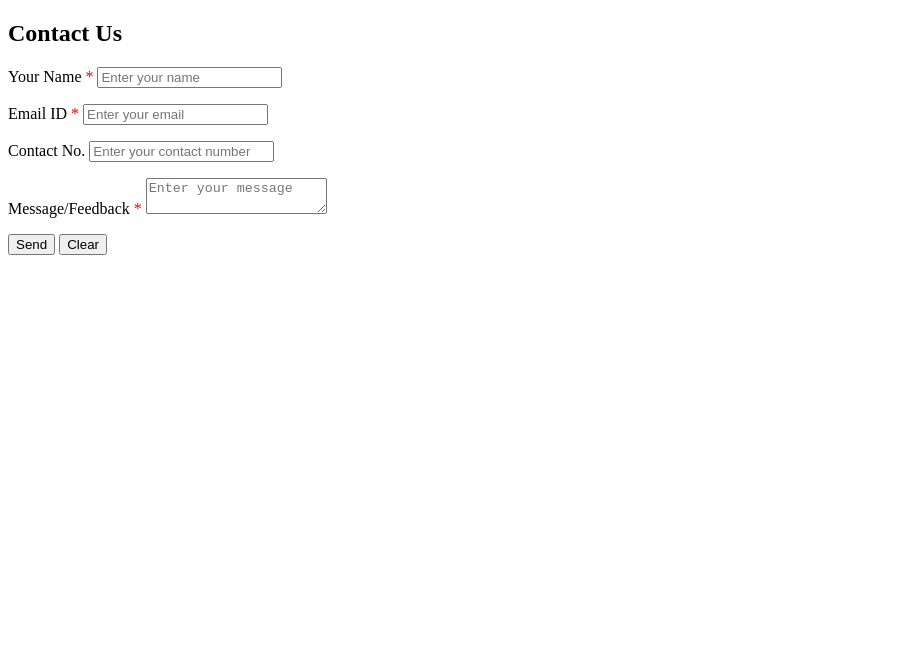
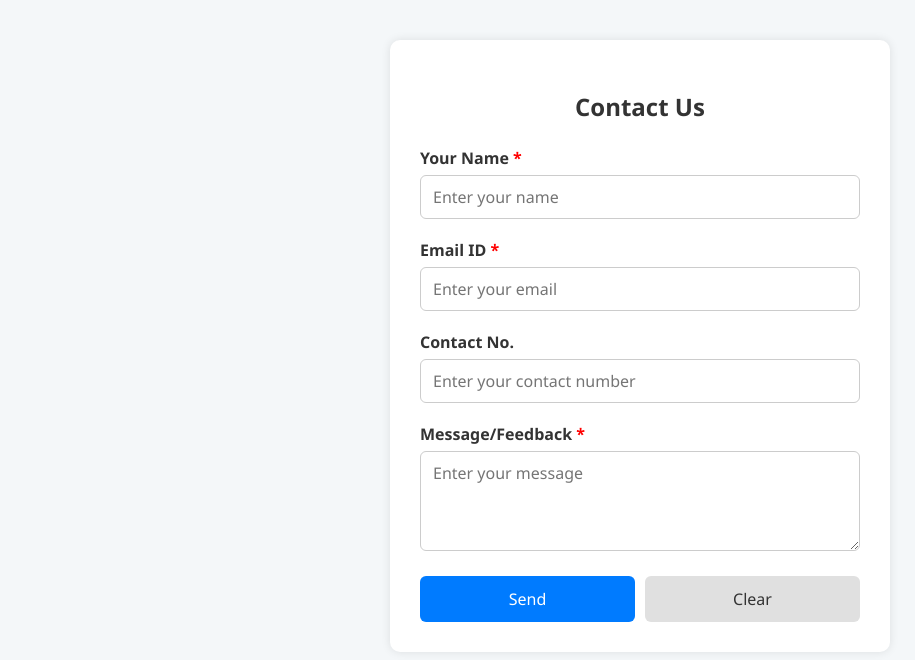
Before and after one commit to Rampawardz/prachiti_international_school, a website: page public/Contact.html in a window 1280 px wide. Shown: the whole page, without its empty margins (0-915 px from the left). Drawn offline with Linux system fonts and the light colour scheme.

Commit message:
Fix: updated contact.html

```diff
--- a/public/Contact.html
+++ b/public/Contact.html
@@ -2,48 +2,163 @@
 <html lang="en">
 <head>
   <meta charset="UTF-8" />
-  <meta name="viewport" content="width=device-width, initial-scale=1.0" />
+  <meta name="viewport" content="width=device-width, initial-scale=1.0"/>
   <title>Contact Us</title>
   <style>
-    .form-group { margin-bottom: 1rem; }
-    .required { color: red; }
-    .invalid { border-color: red; }
-    .btn-group { margin-top: 1rem; }
+    * {
+      box-sizing: border-box;
+      font-family: 'Segoe UI', sans-serif;
+    }
+
+    body {
+      margin: 0;
+      padding: 0;
+      background: #f4f7f9;
+      display: flex;
+      justify-content: center;
+      align-items: flex-start;
+      min-height: 100vh;
+      padding-top: 40px;
+    }
+
+    form#contactForm {
+      background: #ffffff;
+      border-radius: 10px;
+      box-shadow: 0 0 10px rgba(0,0,0,0.1);
+      padding: 30px;
+      width: 100%;
+      max-width: 500px;
+    }
+
+    h2 {
+      text-align: center;
+      color: #333;
+      margin-bottom: 1.5rem;
+    }
+
+    .form-group {
+      margin-bottom: 20px;
+    }
+
+    label {
+      display: block;
+      margin-bottom: 6px;
+      font-weight: bold;
+      color: #333;
+    }
+
+    input[type="text"],
+    input[type="email"],
+    input[type="tel"],
+    textarea {
+      width: 100%;
+      padding: 10px 12px;
+      border: 1px solid #ccc;
+      border-radius: 6px;
+      font-size: 1rem;
+      transition: 0.2s ease-in-out;
+    }
+
+    input:focus,
+    textarea:focus {
+      border-color: #007BFF;
+      outline: none;
+    }
+
+    textarea {
+      resize: vertical;
+      min-height: 100px;
+    }
+
+    .btn-group {
+      display: flex;
+      justify-content: space-between;
+      gap: 10px;
+    }
+
+    .send, .clear {
+      flex: 1;
+      padding: 12px;
+      font-size: 1rem;
+      border: none;
+      border-radius: 6px;
+      cursor: pointer;
+      transition: 0.3s ease;
+    }
+
+    .send {
+      background-color: #007BFF;
+      color: white;
+    }
+
+    .send:hover {
+      background-color: #0056b3;
+    }
+
+    .clear {
+      background-color: #e0e0e0;
+      color: #333;
+    }
+
+    .clear:hover {
+      background-color: #c0c0c0;
+    }
+
+    .required {
+      color: red;
+    }
+
+    #emailError {
+      color: red;
+      font-size: 0.9rem;
+      margin-top: 5px;
+    }
+
+    .invalid {
+      border-color: red;
+    }
+
+    @media (max-width: 500px) {
+      .btn-group {
+        flex-direction: column;
+      }
+    }
   </style>
 </head>
 <body>
 
-  <h2>Contact Us</h2>
+  <form id="contactForm">
+    <h2>Contact Us</h2>
 
-  <form id="contactForm">
     <div class="form-group">
       <label for="name">Your Name <span class="required">*</span></label>
       <input type="text" id="name" placeholder="Enter your name" required>
     </div>
+
     <div class="form-group">
       <label for="email">Email ID <span class="required">*</span></label>
       <input type="email" id="email" placeholder="Enter your email" required>
-      <p id="emailError" style="color: red;"></p>
+      <p id="emailError"></p>
     </div>
+
     <div class="form-group">
       <label for="contact">Contact No.</label>
       <input type="tel" id="contact" placeholder="Enter your contact number">
     </div>
+
     <div class="form-group">
       <label for="message">Message/Feedback <span class="required">*</span></label>
       <textarea id="message" placeholder="Enter your message" required></textarea>
     </div>
+
     <div class="btn-group">
       <button type="submit" class="send">Send</button>
       <button type="reset" class="clear">Clear</button>
     </div>
   </form>
 
-  <!-- ✅ JavaScript loaded at the end -->
   <script>
     document.addEventListener("DOMContentLoaded", () => {
-      console.log("✅ script.js loaded");
-
       document.getElementById('contactForm').addEventListener('submit', async function (event) {
         event.preventDefault();
 
```
